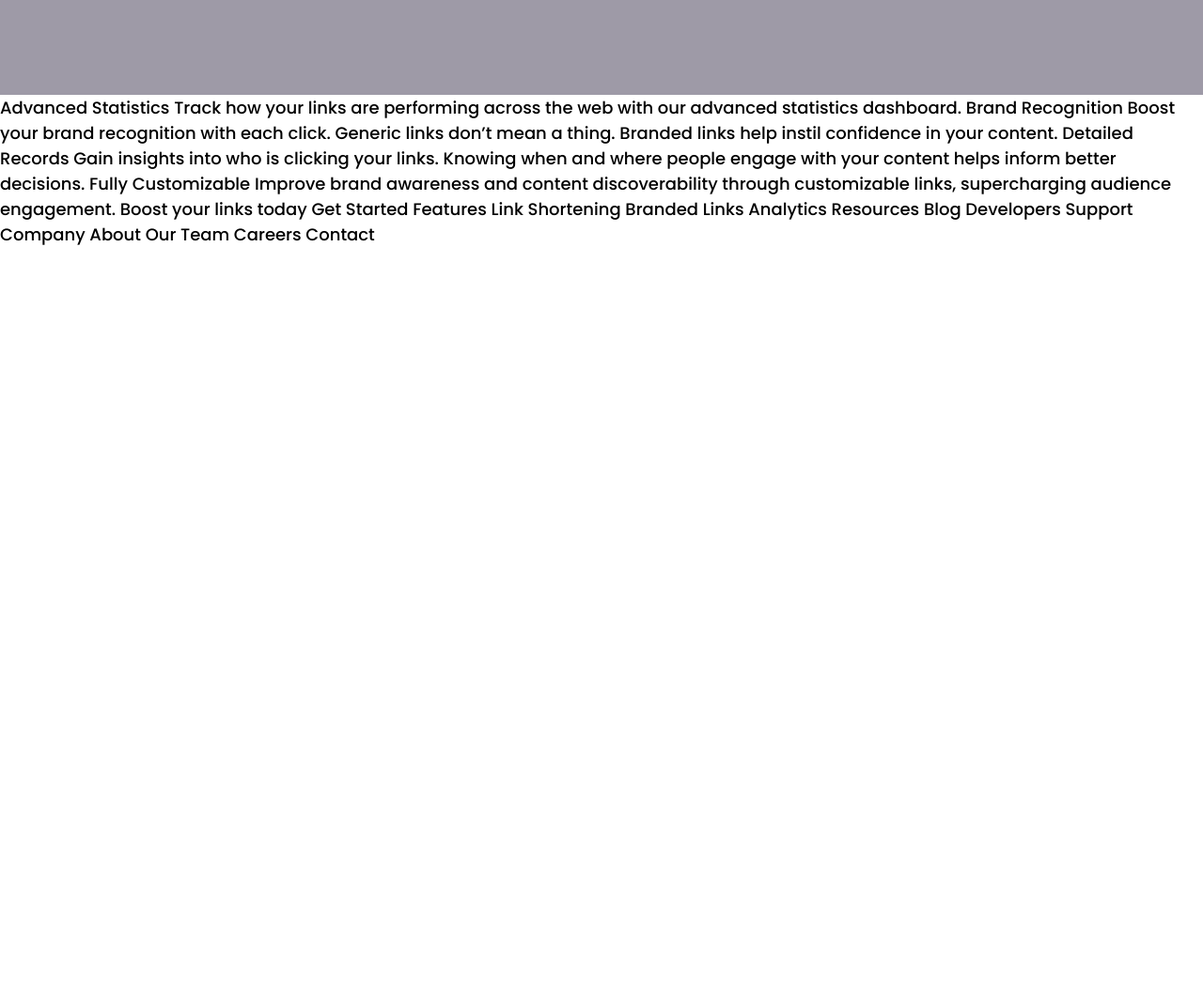
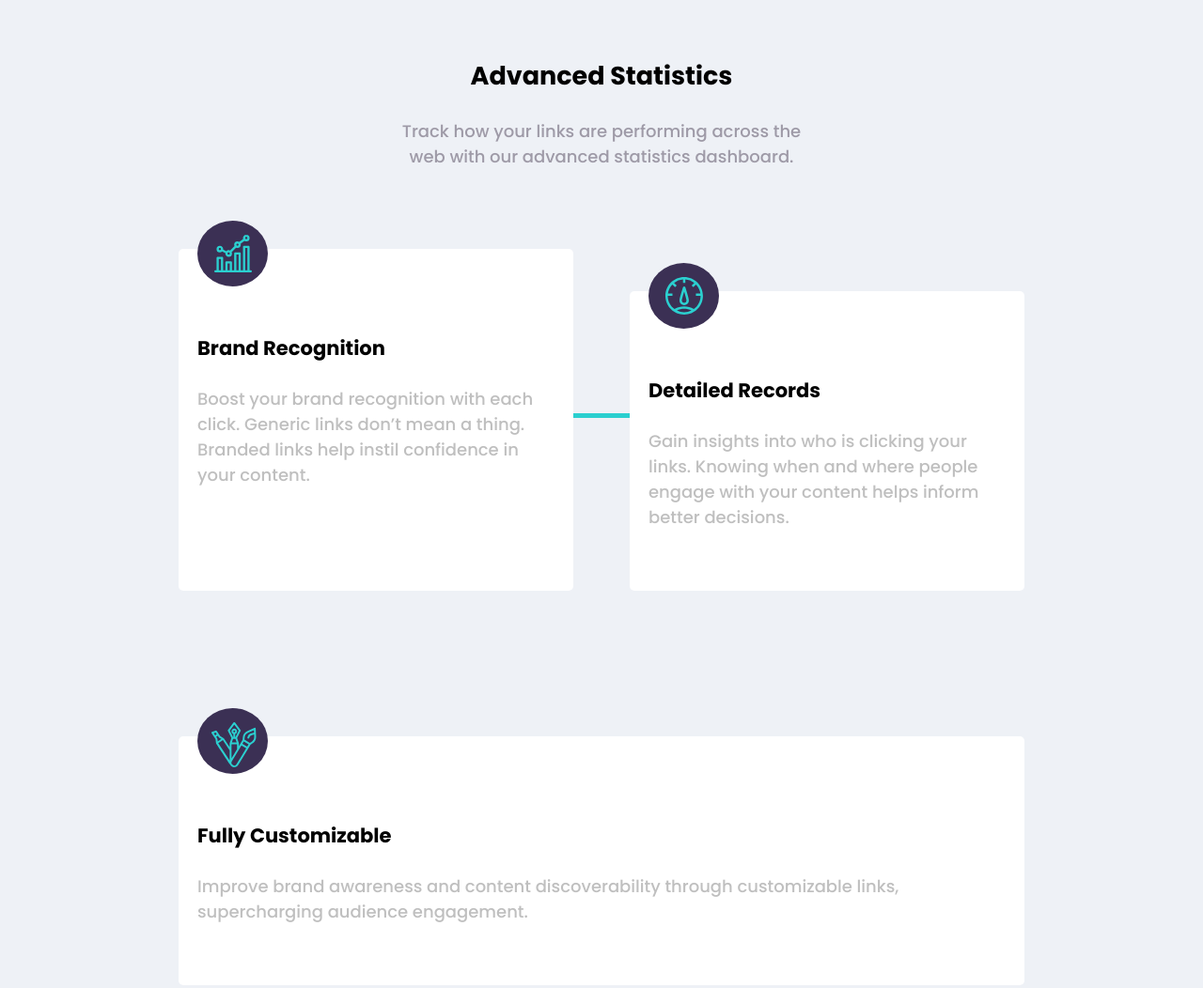
Before and after one commit to pittyh6/url-shortening-api-master, a plain HTML site: page index.html in a window 1280 px wide. Shown: the part 800-1852 px from the top of the page at 94% size. Before the commit the page ends 1063 px from the top, so only its background shows below. Drawn offline with nearby package versions, Linux system fonts and the light colour scheme.

Commit message:
[wdb-675][wdb-676][wdb-677] layout statistics mobile, tablet and desktop version box.

```diff
--- a/index.html
+++ b/index.html
@@ -45,6 +45,7 @@
   <!-- bottom part of the page body -->
   <div class="bottom-body">
     <div class="container">
+      <!-- Shorten url -->
       <main class="shorten-url">
         <div class="convert-url">
           <div class="url-top-left">
@@ -61,31 +62,48 @@
           <button class="green-square-btn">Copy</button>
         </div>
       </main>
+
+      <!-- Statistics -->
+      <aside class="adv-statistics">
+        <div class="statistics">
+          <h2>Advanced Statistics</h2>
+          <p>Track how your links are performing across the web with our
+            advanced statistics dashboard.</p>
+        </div>
+        <span class="horizontal-line"></span>
+        <span class="vertical-line"></span>
+        <div class="types-statistics">
+          <div class="statistic-box box-1">
+            <div class="img-bg">
+              <img class="icon-statistic" src="/images/icon-brand-recognition.svg" alt="brand-recognition-icon">
+            </div>
+            <h3 class="type-statistic">Brand Recognition</h3>
+            <p class="desc-statistic">Boost your brand recognition with each click. Generic links don’t
+              mean a thing. Branded links help instil confidence in your content.</p>
+          </div>
+
+          <div class="statistic-box box-2">
+            <div class="img-bg">
+              <img class="icon-statistic" src="/images/icon-detailed-records.svg" alt="detailed-records-icon">
+            </div>
+            <h3 class="type-statistic">Detailed Records</h3>
+            <p class="desc-statistic">Gain insights into who is clicking your links. Knowing when and where
+              people engage with your content helps inform better decisions.</p>
+          </div>
+
+          <div class="statistic-box box-3">
+            <div class="img-bg">
+              <img class="icon-statistic" src="/images/icon-fully-customizable.svg" alt="fully-customizable-icon">
+            </div>
+            <h3 class="type-statistic">Fully Customizable</h3>
+            <p class="desc-statistic">Improve brand awareness and content discoverability through customizable
+              links, supercharging audience engagement.</p>
+          </div>
+        </div>
+      </aside>
     </div>
   </div>
 
-
-
-
-  Advanced Statistics
-
-  Track how your links are performing across the web with our
-  advanced statistics dashboard.
-
-  Brand Recognition
-
-  Boost your brand recognition with each click. Generic links don’t
-  mean a thing. Branded links help instil confidence in your content.
-
-  Detailed Records
-
-  Gain insights into who is clicking your links. Knowing when and where
-  people engage with your content helps inform better decisions.
-
-  Fully Customizable
-
-  Improve brand awareness and content discoverability through customizable
-  links, supercharging audience engagement.
 
   Boost your links today
 
--- a/style.css
+++ b/style.css
@@ -34,7 +34,7 @@ html, body{
     background-color:var(--white);
 }
 .bottom-body{
-    background-color:var(--grayish-violet);
+    background-color: #eef1f6;
 }
 a{
     text-decoration: none;
@@ -74,10 +74,27 @@ ul{
     color: var(--red);
     font-size: 13px;
 }
+/*white boxes*/
+.result-url, .statistic-box{
+    background-color: var(--white);
+    border-radius: 5px;
+}
+/*Lines*/
+.horizontal-line, .vertical-line{
+    display: none;
+}
+.horizontal-line{
+    border-bottom: 5px solid var(--cyan);
+    width: 55%;
+}
+.vertical-line{
+    border-left: 5px solid var(--cyan);
+    height: 800px;
+}
 /*-------------------------------------------------------*/
+/*mobile*/
 /*-------------------------------------------------------*/
 /* ~~~~MENU NAVBAR~~~~ */
-/*mobile*/
 .menu{
     display: flex;
     flex-wrap:wrap;
@@ -116,10 +133,9 @@ ul{
     width: 90%;
     margin: auto;
 }
-/*-------------------------------------------------------*/
+
 /*-------------------------------------------------------*/
 /* ~~~~INTRO~~~~ */
-/*mobile*/
 .intro {
     text-align: center;
     height: 750px;
@@ -131,11 +147,8 @@ ul{
 .header-top-right>a{
     margin-bottom: 50px;
 }
-
-/*-------------------------------------------------------*/
 /*-------------------------------------------------------*/
 /* ~~~~MAIN~~~~ */
-/*mobile*/
 main{
     position: relative;
     bottom: 150px;
@@ -167,8 +180,6 @@ main{
 }
 /*MAIN RESULT*/
 .result-url{
-    background-color: var(--white);
-    border-radius: 3px;
     /* display: grid; */
     display: none;
     margin: 20px auto;
@@ -186,15 +197,50 @@ main{
 .link-result{
     color: var(--cyan);
 }
-
-
-
-
-
+/*-------------------------------------------------------*/
+/* ~~~~ASIDE - STATISTICS~~~~ */
+.statistics{
+    padding: 10px;
+    text-align: center;
+}
+.statistics > p{
+    color: var(--grayish-violet);
+}
+/* ~~~~STATISTICS - types ~~~~ */
+.types-statistics{
+    display:flex;
+    flex-wrap: wrap;
+    z-index: 1;
+    position: relative;
+}
+.types-statistics > div{
+    flex: 1 1 290px;
+}
+.statistic-box{
+    margin: 50px auto;
+    padding: 20px;
+}
+.statistic-box > .img-bg{
+    background-color: var(--dark-violet);
+    border-radius: 100%;
+    padding: 15px;
+    width: 75px;
+    height: 70px;
+    position: relative;
+    bottom: 50px;
+    text-align: center;
+}
+.vertical-line{
+    display: block;
+    position: absolute;
+    top: 90rem;
+    left: 50%;
+    z-index: 1;
+}
 
 /*-------------------------------------------------------*/
+/*desktop*/
 /*-------------------------------------------------------*/
-/*desktop*/
 @media all and (min-width: 820px){
     .container{
         padding: 50px 160px;
@@ -281,4 +327,32 @@ main{
         width: 50%;
         justify-self: end;
     }
+    /* ~~~~ASIDE - STATISTICS~~~~ */
+    .statistics{
+        margin: auto;
+        width:50%;
+    }
+    /* ~~~~STATISTICS - types ~~~~ */
+    .statistic-box{
+        margin: 30px;
+    }
+    .box-2{
+        /* position: relative;
+        top: 50px; */
+        margin-top: 75px;
+    }
+    .box-3{
+        /* position: relative;
+        top: 100px; */
+        margin-top: 125px;
+    }
+    .vertical-line{
+        display: none;
+    }
+    .horizontal-line{
+        display: block;
+        position: absolute;
+        top: 1240px;
+        left: 252px;
+    }
 }
```
